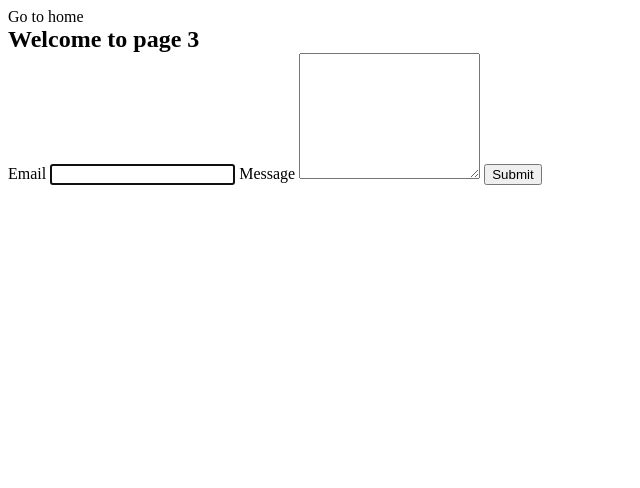
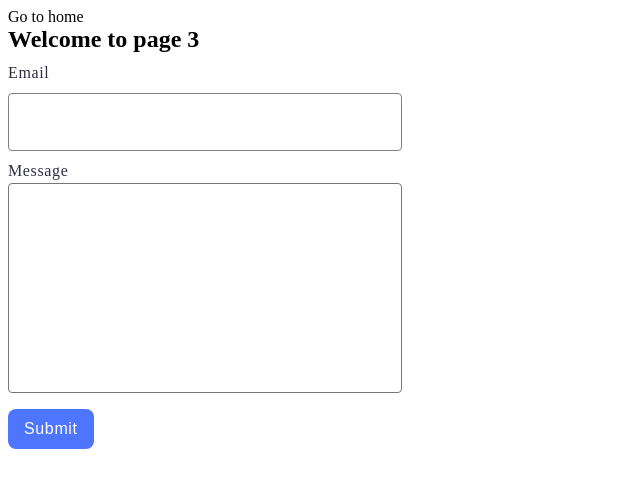
Before and after one commit to ElenaZhuvak/goit-js-hw-09, a website built with Vite: page src/2-form.html in a window 1280 px wide. Shown: the whole page, without its empty margins (0-640 px from the left). Built offline with nearby package versions, Linux system fonts and the light colour scheme.

Commit message:
adds form

```diff
--- a/src/css/form.css
+++ b/src/css/form.css
@@ -0,0 +1,70 @@
+.feedback-form{
+    display: flex;
+    align-items: flex-start;
+    justify-content: flex-start;
+    flex-direction: column;
+  }
+
+  label {
+    display: flex;
+    flex-direction: column;
+    font-weight: 400;
+    font-size: 16px;
+    line-height: 1.5;
+    letter-spacing: 0.04em;
+    color: #2e2f42;
+    margin-top: 8px;
+  }
+
+  input {
+    width: 360px;
+    height: 40px;
+    margin-top: 8px;
+    padding: 8px 16px;
+    border: 1px solid #808080;
+    border-radius: 4px;
+    font-weight: 400;
+    font-size: 16px;
+    line-height: 1.5;
+    letter-spacing: 0.04em;
+    outline: none;
+  }
+
+  input:hover,
+  textarea:hover {
+    border-color: #000;
+  }
+
+  input:focus,
+  textarea:focus {
+    outline: none;
+  }
+
+  textarea {
+    resize: none;
+    width: 360px;
+    padding: 8px 16px;
+    border-radius: 4px;
+    font-weight: 400;
+    font-size: 16px;
+    line-height: 1.5;
+    letter-spacing: 0.04em;
+  }
+
+  button {
+    border-radius: 8px;
+    padding: 8px 16px;
+    border: none;
+    background-color: #4e75ff;
+    margin-top: 16px;
+    font-weight: 500;
+    font-size: 16px;
+    line-height: 1.5;
+    letter-spacing: 0.04em;
+    color: #fff;
+  }
+
+  button:hover,
+  button:focus {
+    background-color: #6c8cff;
+  }
--- a/src/css/gallery.css
+++ b/src/css/gallery.css
@@ -11,8 +11,6 @@
    list-style-type: none;
    transition: transform 500ms ease-in-out;
 }
-.gallery-link {
-}
 .gallery-image {
     display: block;
     width: 360px;
--- a/src/js/2-form.js
+++ b/src/js/2-form.js
@@ -1 +1,42 @@
-console.log('Form');
+let formData = {
+    email: "",
+    message: "",
+}
+
+const form = document.querySelector('.feedback-form');
+const emailInput = form.querySelector('input');
+const messageArea = form.querySelector('textarea');
+
+const STORAGE_KEY = "feedback-form-state";
+
+form.addEventListener('input', handelData);
+function handelData () {
+    formData.email = emailInput.value.trim();
+    formData.message = messageArea.value.trim();
+
+    formData = {
+        email: formData.email,
+        message: formData.message
+    }
+    localStorage.setItem(STORAGE_KEY, JSON.stringify(formData));
+
+}
+
+form.addEventListener('submit', handleFormSubmit);
+function handleFormSubmit(event) {
+    event.preventDefault();
+    const form = event.currentTarget;
+
+    if (formData.email === '' || formData.message === '') {
+        alert ('Fill please all fields');
+        return
+    }
+    console.log(formData);
+
+    localStorage.removeItem(STORAGE_KEY);
+    form.reset();
+    formData = {
+        email: "",
+        message: ""
+    }
+}
```
Also changed, not shown: src/index.html (+1 -0 lines), src/2-form.html (line endings or trailing spaces).
